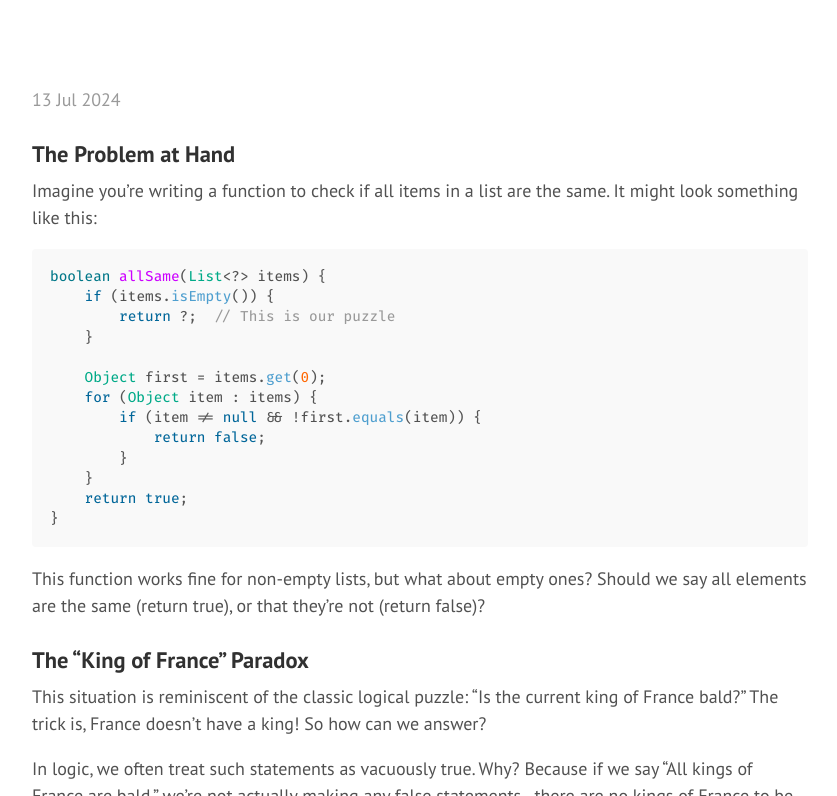
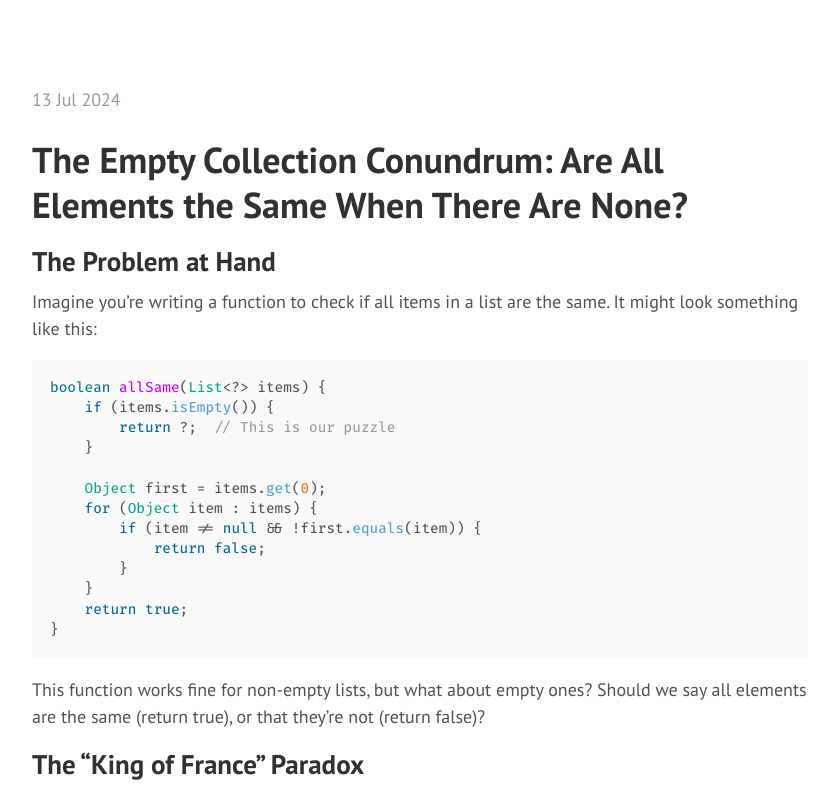
Before and after one commit to vasily-kartashov/vasily-kartashov.github.io, a Jekyll site: the page built from _posts/2015-11-07-base-case-for-empty-collections.md, in a window 1280 px wide and 900 px high, cut to the strip 104-900 px from the top of the window. Shown: the whole strip, without its empty margins (382-1219 px from the left). Built offline with Jekyll 4.4.1, drawn with Linux system fonts in a browser that asks for light colours; some web fonts are replaced; our own code applies the rules of GitHub Pages for plain Markdown files.

Commit message:
more formatting

````diff
--- a/_posts/2015-11-07-base-case-for-empty-collections.md
+++ b/_posts/2015-11-07-base-case-for-empty-collections.md
@@ -4,7 +4,9 @@ title: The Empty Collection Conundrum: Are All Elements the Same When There Are
 tags: java
 ---
 
-### The Problem at Hand
+# The Empty Collection Conundrum: Are All Elements the Same When There Are None?
+
+## The Problem at Hand
 
 Imagine you're writing a function to check if all items in a list are the same. It might look something like this:
 
@@ -26,13 +28,13 @@ boolean allSame(List<?> items) {
 
 This function works fine for non-empty lists, but what about empty ones? Should we say all elements are the same (return true), or that they're not (return false)?
 
-### The "King of France" Paradox
+## The "King of France" Paradox
 
 This situation is reminiscent of the classic logical puzzle: "Is the current king of France bald?" The trick is, France doesn't have a king! So how can we answer?
 
 In logic, we often treat such statements as vacuously true. Why? Because if we say "All kings of France are bald," we're not actually making any false statements - there are no kings of France to be not bald!
 
-### Mathematical Thinking
+## Mathematical Thinking
 
 Let's get a bit mathy for a moment. If we call our function `f`, and a list `L`, we can say:
 
@@ -42,7 +44,7 @@ In plain English: If all elements in a list are the same, removing any element s
 
 Now, if we keep removing elements, we'll eventually end up with an empty list. Following our logic, `f([])` should be true.
 
-### Why This Matters
+## Why This Matters
 
 Choosing to return true for empty lists isn't just philosophical navel-gazing. It has practical benefits:
 
@@ -50,7 +52,7 @@ Choosing to return true for empty lists isn't just philosophical navel-gazing. I
 - **Mathematical soundness**: It aligns with principles of logic and set theory.
 - **Easier testing**: It gives us a clear expectation for the empty list case.
 
-### Putting It All Together
+## Putting It All Together
 
 Here's how our final function might look:
 
@@ -70,7 +72,7 @@ boolean allSame(List<?> items) {
 }
 ```
 
-### Wrapping Up
+## Wrapping Up
 
 When designing functions that work with collections, it's crucial to consider edge cases like empty lists. By applying logical principles, we can create functions that are not only practical but also mathematically sound.
 
````
